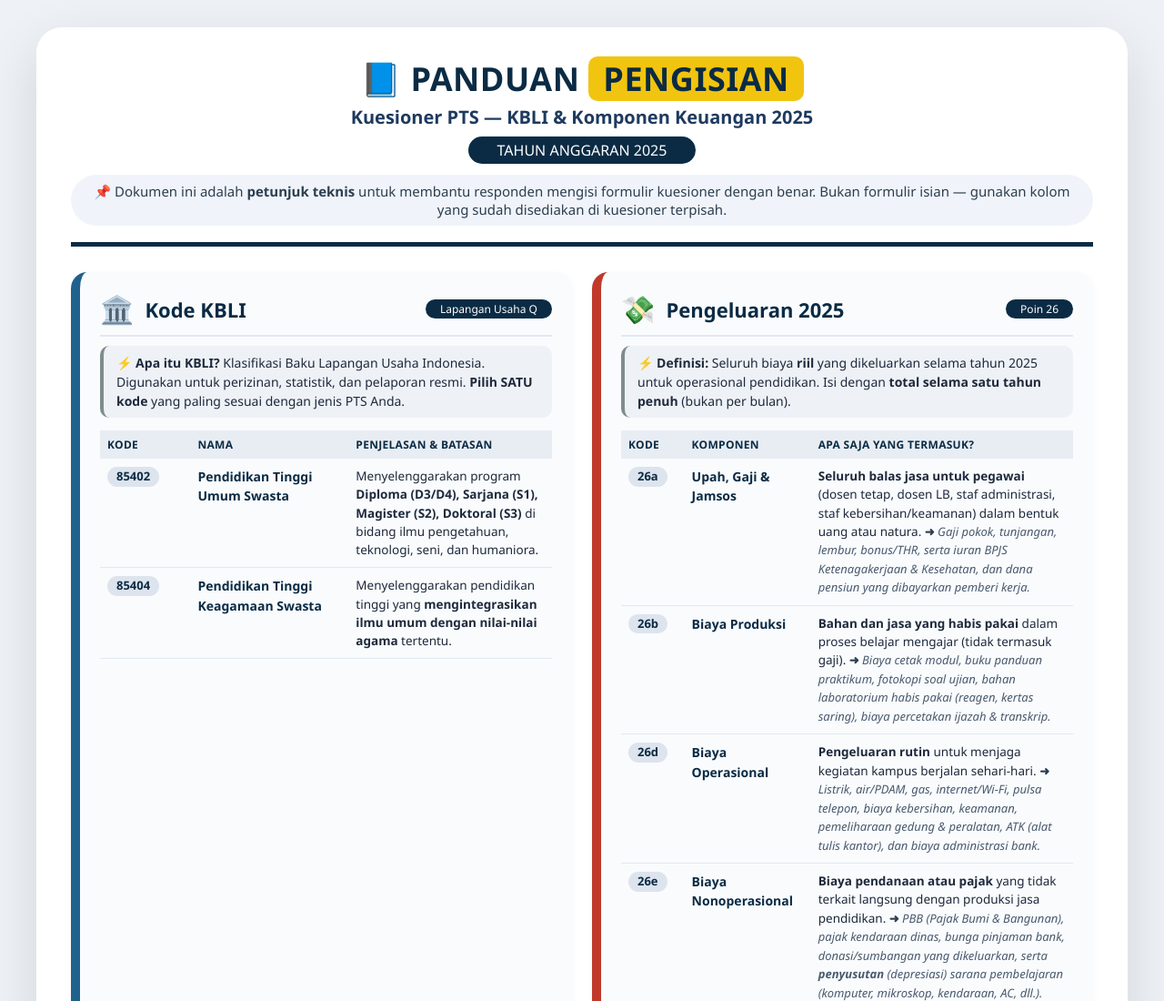
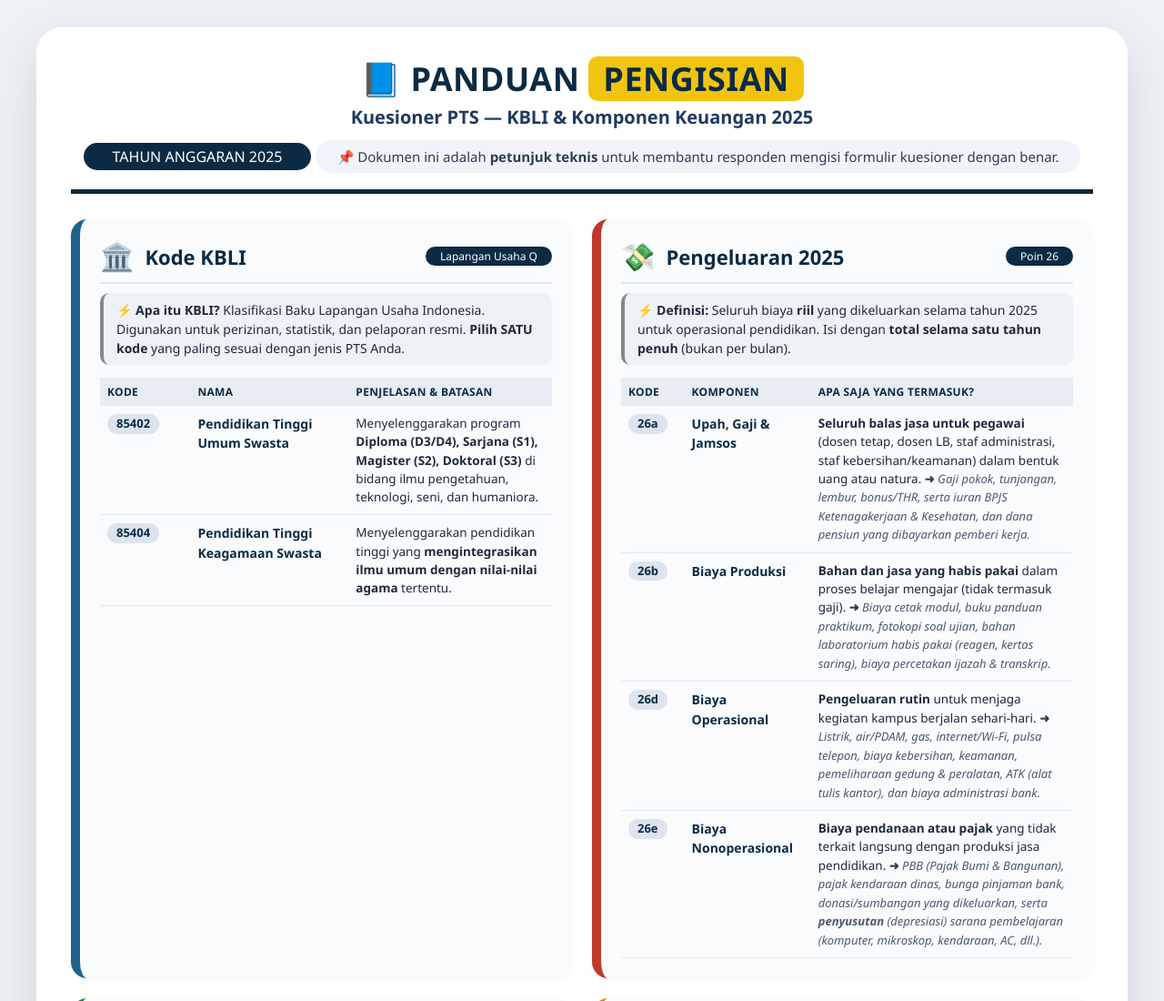
Before and after one commit to arifatus76-dev/Panduan-PTS, a plain HTML site: page index.html in a window 1280 px wide. Shown: the top 1100 px of the page at 91% size. Drawn offline with Linux system fonts and the light colour scheme.

Commit message:
Update index.html

```diff
--- a/index.html
+++ b/index.html
@@ -315,7 +315,7 @@
             <div class="tahun">TAHUN ANGGARAN 2025</div>
             <div class="tujuan">
                 📌 Dokumen ini adalah <strong>petunjuk teknis</strong> untuk membantu responden mengisi formulir kuesioner dengan benar.
-                Bukan formulir isian — gunakan kolom yang sudah disediakan di kuesioner terpisah.
+
             </div>
         </div>
 
```
